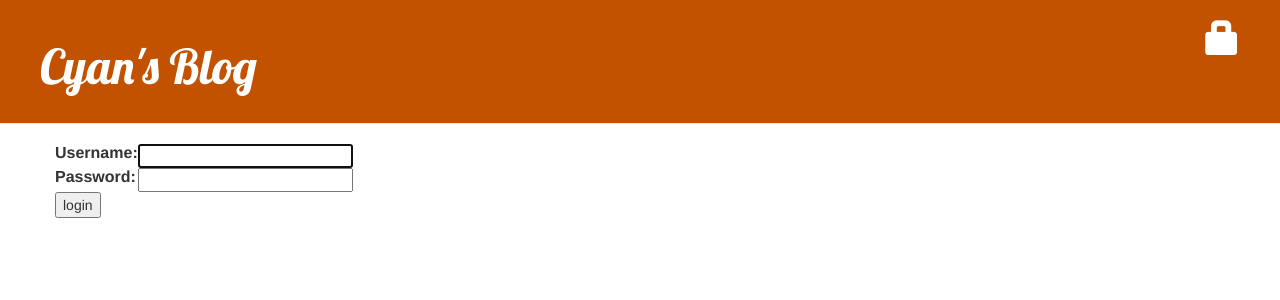
After one commit to cyanc/my-first-blog, a Django app: page /accounts/login/ in a window 1280 px wide. The commit adds this page. Shown: the top 300 px of the page. Run offline with Django 3.2, Linux system fonts and the light colour scheme; some libraries are stand-ins or nearby versions.

Commit message:
Added basic user authentication

```diff
--- a/blog/templates/blog/base.html
+++ b/blog/templates/blog/base.html
@@ -11,7 +11,10 @@
 <body>
     <div class="page-header">
         {% if user.is_authenticated %}
-        <a href="{% url 'post_new' %}" class="top-menu"><span class="glyphicon glyphicon-plus"></span></a>
+            <a href="{% url 'post_new' %}" class="top-menu"><span class="glyphicon glyphicon-plus"></span></a>
+            <p class="top-menu">Hello {{ user.username }} <small>(<a href="{% url 'logout' %}">Log out</a>)</small></p>
+        {% else %}
+            <a href="{% url 'login' %}" class="top-menu"><span class="glyphicon glyphicon-lock"></span></a>
         {% endif %}
         <h1><a href="/">{% block heading %}Cyan's Blog{% endblock %}</a></h1>
 
--- /dev/null
+++ b/blog/templates/registration/login.html
@@ -0,0 +1,24 @@
+{% extends "blog/base.html" %}
+
+{% block content %}
+    {% if form.errors %}
+        <p>Your username and password didn't match. Please try again.</p>
+    {% endif %}
+
+    <form method="post" action="{% url 'login' %}">
+    {% csrf_token %}
+        <table>
+        <tr>
+            <td>{{ form.username.label_tag }}</td>
+            <td>{{ form.username }}</td>
+        </tr>
+        <tr>
+            <td>{{ form.password.label_tag }}</td>
+            <td>{{ form.password }}</td>
+        </tr>
+        </table>
+
+        <input type="submit" value="login" />
+        <input type="hidden" name="next" value="{{ next }}" />
+    </form>
+{% endblock %}
--- a/blog/views.py
+++ b/blog/views.py
@@ -1,5 +1,6 @@
 from django.shortcuts import render, get_object_or_404, redirect
 from django.utils import timezone
+from django.contrib.auth.decorators import login_required
 from .models import Post
 from .forms import PostForm
 
@@ -11,6 +12,7 @@ def post_detail(request, pk):
 	post = get_object_or_404(Post, pk=pk)
 	return render(request, 'blog/post_detail.html', {'post': post})
 
+@login_required
 def post_new(request):
 	if request.method == "POST":
 		form = PostForm(request.POST)
@@ -24,6 +26,7 @@ def post_new(request):
 		form = PostForm()
 		return render(request, 'blog/post_edit.html', {'form': form})
 
+@login_required
 def post_edit(request, pk):
     post = get_object_or_404(Post, pk=pk)
     if request.method == "POST":
--- a/mysite/settings.py
+++ b/mysite/settings.py
@@ -120,3 +120,5 @@ USE_TZ = True
 
 STATIC_URL = '/static/'
 STATIC_ROOT = os.path.join(BASE_DIR, 'static')
+
+LOGIN_REDIRECT_URL = '/'
--- a/mysite/urls.py
+++ b/mysite/urls.py
@@ -16,7 +16,11 @@ Including another URLconf
 from django.contrib import admin
 from django.urls import path, include
 
+from django.contrib.auth import views
+
 urlpatterns = [
     path('admin/', admin.site.urls),
+    path('accounts/login/', views.LoginView.as_view(), name='login'),
+    path('accounts/logout/', views.LogoutView.as_view(next_page='/'), name='logout'),
     path('', include('blog.urls')),
 ]
```
